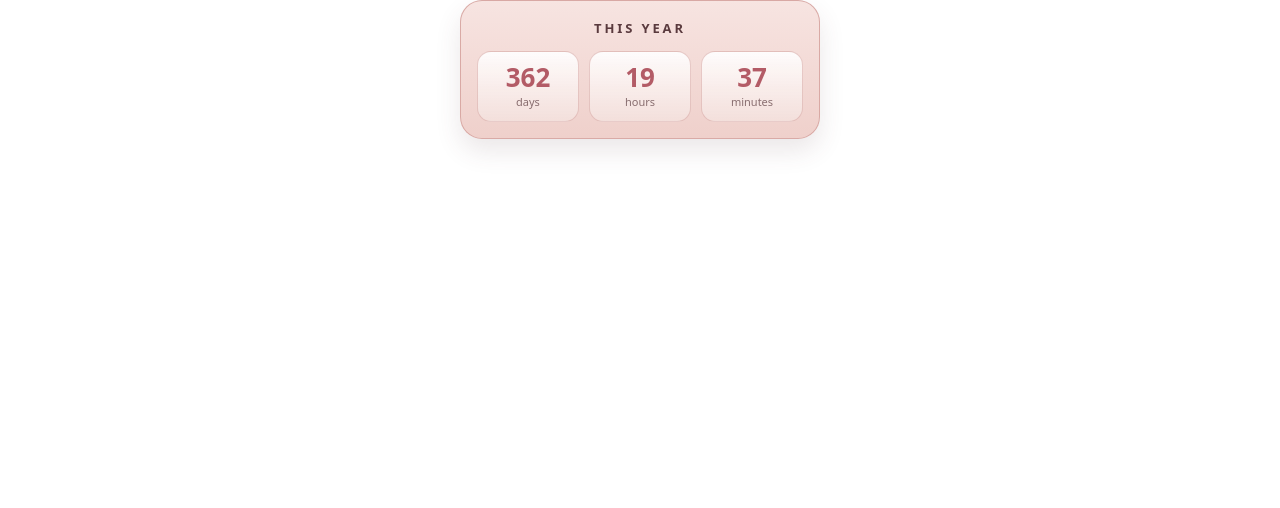
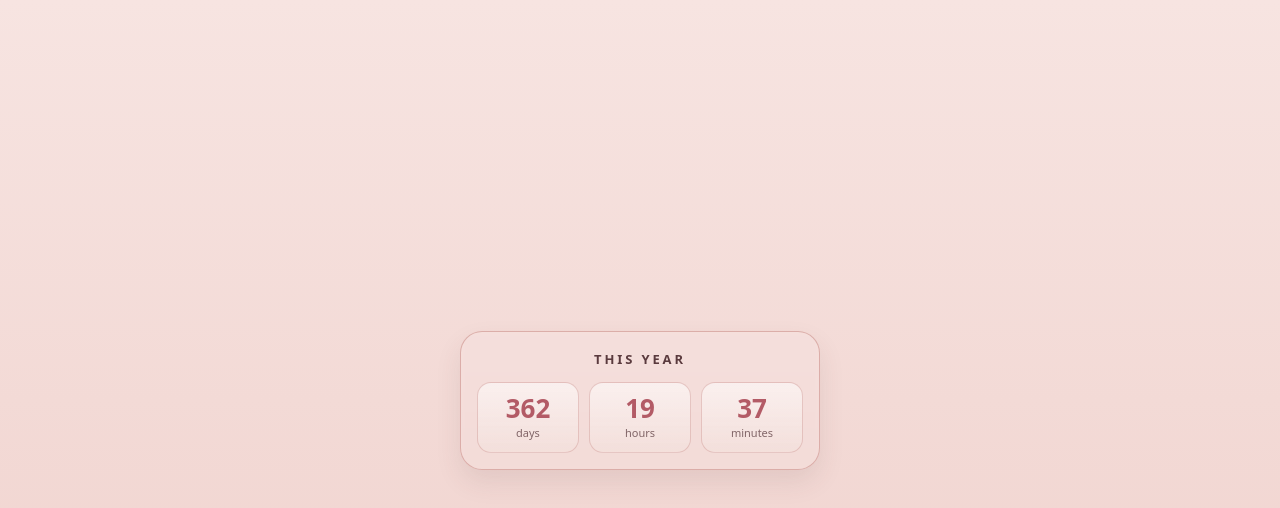
Before and after one commit to stasygarmashbot/this-year-widget, a plain HTML site: page index.html in a window 1280 px wide. Drawn offline with Linux system fonts and the light colour scheme.

Commit message:
Update index.html with new styles and layout
Refactor HTML and CSS for improved styling and layout.

```diff
--- a/index.html
+++ b/index.html
@@ -1,15 +1,28 @@
 <!DOCTYPE html>
 <html lang="en">
 <head>
-<meta charset="UTF-8">
-<meta name="viewport" content="width=device-width, initial-scale=1.0">
+<meta charset="UTF-8" />
+<meta name="viewport" content="width=device-width, initial-scale=1.0" />
 <title>THIS YEAR</title>
 
 <style>
+  :root{
+    --bg-main:#efd0cb;
+    --bg-top:#f7e4e1;
+    --bg-card:#f3dfdb;
+    --border:#d6a5a0;
+    --accent:#b35b66;
+    --text:#5a3a3e;
+  }
+
+  /* УБИРАЕМ БЕЛЫЕ ПОЛЯ: фон страницы = фон виджета */
   html, body{
     margin:0;
     padding:0;
-    background:transparent; /* убирает белую подложку */
+    width:100%;
+    height:100%;
+    background: linear-gradient(180deg, var(--bg-top), var(--bg-main));
+    overflow:hidden;
   }
 
   body{
@@ -20,19 +33,16 @@
   }
 
   .widget{
-    --bg-main:#efd0cb;
-    --bg-card:#f3dfdb;
-    --border:#d6a5a0;
-    --accent:#b35b66;
-    --text:#5a3a3e;
-
     width:360px;
     padding:18px 16px 16px;
     border-radius:22px;
-    background:linear-gradient(180deg, #f7e4e1, var(--bg-main));
-    border:1.5px solid rgba(214,165,160,.9);
-    box-shadow:0 12px 26px rgba(90,58,62,.12);
+
+    /* теперь сама карточка может быть “как стекло”, а не отдельная плашка */
+    background: rgba(255,255,255,.10);
+    border:1.5px solid rgba(214,165,160,.85);
+    box-shadow:0 12px 26px rgba(90,58,62,.10);
     box-sizing:border-box;
+    backdrop-filter: blur(2px);
   }
 
   .title{
@@ -46,12 +56,12 @@
 
   .grid{
     display:grid;
-    grid-template-columns:repeat(3,1fr);
+    grid-template-columns:repeat(3, 1fr);
     gap:10px;
   }
 
   .card{
-    background:linear-gradient(180deg, rgba(255,255,255,.9), var(--bg-card));
+    background: linear-gradient(180deg, rgba(255,255,255,.55), rgba(243,223,219,.85));
     border:1px solid rgba(214,165,160,.55);
     border-radius:14px;
     padding:12px 6px;
@@ -71,7 +81,7 @@
   .label{
     font-size:11px;
     color:var(--text);
-    opacity:.7;
+    opacity:.75;
   }
 </style>
 </head>
@@ -101,10 +111,7 @@
 <script>
   (function(){
     function pad2(n){ return String(n).padStart(2,"0"); }
-
-    function endOfYear(now){
-      return new Date(now.getFullYear(), 11, 31, 23, 59, 59, 999);
-    }
+    function endOfYear(now){ return new Date(now.getFullYear(), 11, 31, 23, 59, 59, 999); }
 
     function update(){
       var now = new Date();
```
